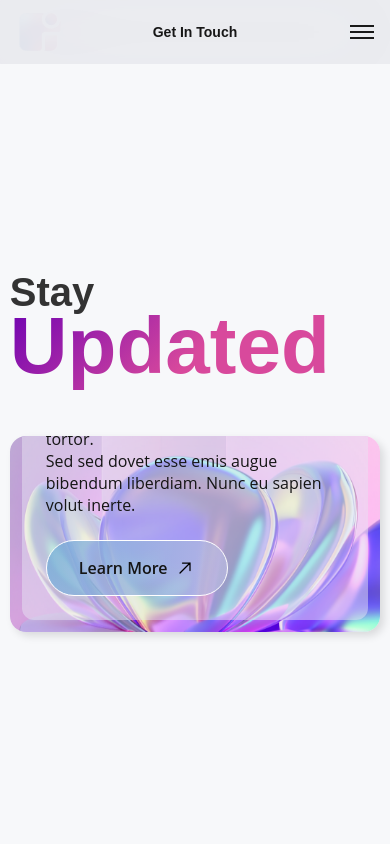
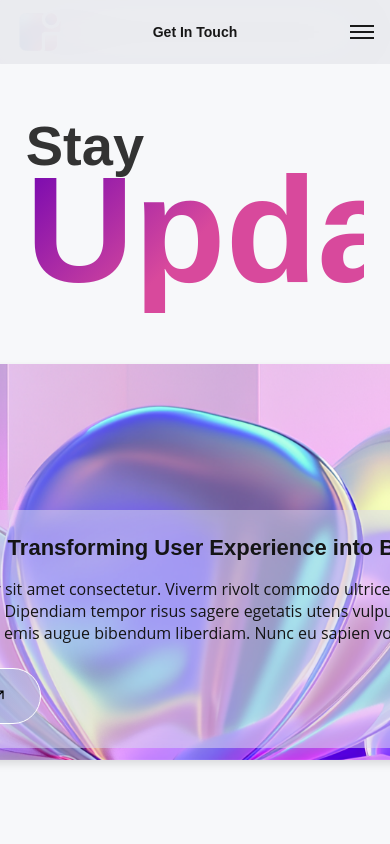
Before and after one commit to ideoguru/ideogfx.com, a Next.js app: page /Resources in a window 390 px wide. Shown: the top 844 px of the page. Built offline with nearby package versions, Linux system fonts and the light colour scheme.

Commit message:
resources hero part overlaping with header

```diff
--- a/src/components/who-we-are/WhoWeAre_MeetOurTeam.tsx
+++ b/src/components/who-we-are/WhoWeAre_MeetOurTeam.tsx
@@ -9,8 +9,7 @@ const MeetOurTeam: NextPage = () => {
                 <div className={styles.textContents}>
                     <div className={styles.meetOurTeam1}>Meet Our Team</div>
                     <div className={styles.getToKnow}>
-                        Get to know the minds behind the magic! Our team is a diverse group of passionate creatives,
-                        strategic thinkers, and problem solvers, all dedicated to building meaningful digital experiences.
+                    Get to know the minds behind the magic! Our team is a diverse group of passionate creatives, strategic thinkers, and problem solvers, all dedicated to building meaningful digital experiences. From our visionary director and insightful business analyst to our innovative designers and resourceful marketing and HR leaders, each member plays a crucial role in shaping the way we create and connect. Together, we bring a blend of expertise, collaboration, and fresh ideas to every project, making sure each client’s vision becomes a powerful, user-centered reality.
                     </div>
                 </div>
 
--- a/src/styles/Resourse_hero.module.css
+++ b/src/styles/Resourse_hero.module.css
@@ -9,6 +9,7 @@
   justify-content: center;
   align-items: center;
   overflow: hidden;
+  padding: 4rem 0; /* Add padding equal to header height */
 }
 
 .contentContainer {
@@ -19,17 +20,20 @@
   display: flex;
   flex-direction: column;
   align-items: center;
-    justify-content: center;
+  justify-content: center; /* Maintain center alignment */
   padding: 2rem 0;
+  margin-top: -2rem; /* Counteract header height */
 }
 
-  /* Desktop styles (unchanged) */
 .headingContainer {
   text-align: left;
   margin-bottom: 60px;
   z-index: 2;
   width: 745px;
+  position: relative;
+  top: 2rem; /* Fine-tune vertical position */
 }
+
 
   .stayText {
     font-size: 56px;
@@ -78,51 +82,20 @@
   }
 
   @media (max-width: 768px) {
-    .headingContainer {
-      width: 100%;
-      margin-bottom: 40px;
+    .heroSection {
+        padding: 5rem 0; /* Adjust for mobile header spacing */
+        min-height: calc(100vh - 5rem);
     }
 
-    .stayText {
-      font-size: 40px;
-      line-height: 48px;
+    .contentContainer {
+        margin-top: 0;
+        padding: 1rem 0;
     }
 
-    .updatedGradient {
-      font-size: 80px;
-      line-height: 100px;
-      margin-top: -20px;
-    }
-
-    .heroCard {
+    .headingContainer {
+        top: 1rem;
         width: 100%;
-      height: auto;
-      aspect-ratio: 745/396;
-    }
-
-    .cardContent {
-      padding: 1.5rem;
-    }
-
-    .cardTitle {
-      font-size: 18px;
-      line-height: 24px;
-    }
-
-    .cardText {
-      font-size: 14px;
-      line-height: 20px;
-    }
-
-    .learnMoreButton {
-      padding: 12px 24px;
-      font-size: 14px;
-    }
-
-    .scrollIndicator {
-      position: relative;
-      bottom: auto;
-      margin-top: 2rem;
+        padding: 0 1rem;
     }
 }
 
```
Lines whose indentation alone changed are shown as unchanged.
